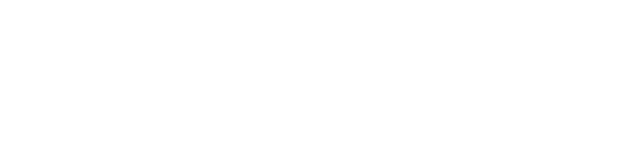
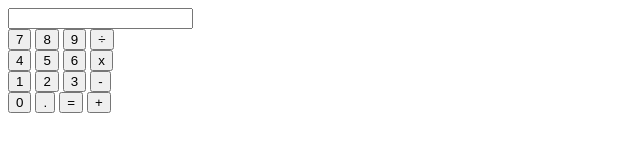
Before and after one commit to Mindmazing/calculator-web-app, a plain HTML site: page index.html in a window 1280 px wide. Shown: the whole page, without its empty margins (0-640 px from the left). Drawn offline with Linux system fonts and the light colour scheme.

Commit message:
Create html structure of calculator

```diff
--- a/index.html
+++ b/index.html
@@ -7,5 +7,37 @@
     <script src="./index.js" defer></script>
     <link rel="stylesheet" href="./css/style.css" />
   </head>
-  <body></body>
+  <body>
+    <div class="calculator-body">
+      <div class="screen-container">
+        <input type="text" id="calculator-screen" />
+      </div>
+      <div class="buttons-container">
+        <div class="btn-row">
+          <button class="btn number-btn">7</button>
+          <button class="btn number-btn">8</button>
+          <button class="btn number-btn">9</button>
+          <button class="btn" id="divide-btn">&divide;</button>
+        </div>
+        <div class="btn-row">
+          <button class="btn number-btn">4</button>
+          <button class="btn number-btn">5</button>
+          <button class="btn number-btn">6</button>
+          <button class="btn" id="multiply-btn">x</button>
+        </div>
+        <div class="btn-row">
+          <button class="btn number-btn">1</button>
+          <button class="btn number-btn">2</button>
+          <button class="btn number-btn">3</button>
+          <button class="btn" id="subtract-btn">-</button>
+        </div>
+        <div class="btn-row">
+          <button class="btn number-btn">0</button>
+          <button class="btn" id="decimal-btn">.</button>
+          <button class="btn" id="solve-btn">=</button>
+          <button class="btn" id="add-btn">+</button>
+        </div>
+      </div>
+    </div>
+  </body>
 </html>
```
